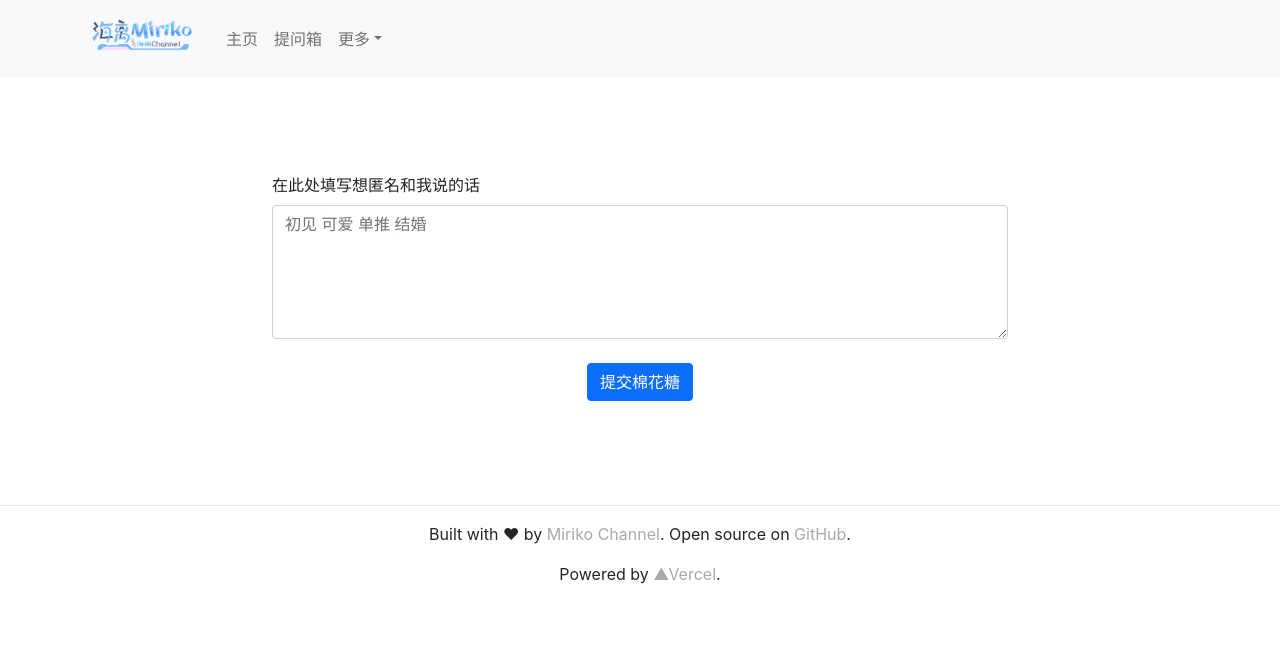
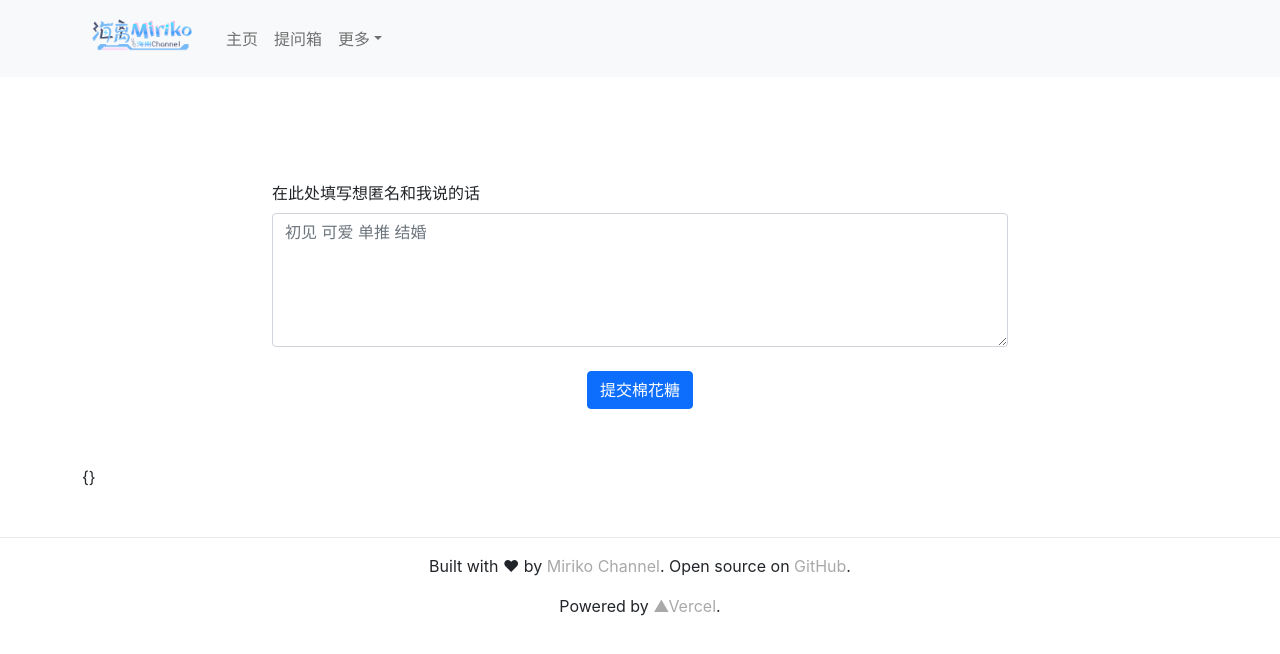
Before and after one commit to miriko-ch/miriko.live, a Next.js app: page /box in a window 1280 px wide. Shown: the top 654 px of the page. Built offline with nearby package versions, Linux system fonts and the light colour scheme; no server answers.

Commit message:
google recaptcha

```diff
--- a/components/footer.js
+++ b/components/footer.js
@@ -1,5 +1,5 @@
 import Image from 'next/image'
-import styles from '../styles/Footer.module.css'
+import styles from '../styles/footer.module.css'
 
 export default function Footer() {
   return(
@@ -9,7 +9,7 @@ export default function Footer() {
           <p>Built with ♥ by{' '}
             <a href="https://github.com/miriko-channel" target="_blank" rel="noopener noreferrer">Miriko Channel</a>.
              Open source on{' '}
-             <a href="https://github.com/miriko-channel/miriko-home">GitHub</a>.
+             <a href="https://github.com/miriko-channel/miriko.live">GitHub</a>.
           </p>
         </div>
         <div className={styles.footerRow}>
@@ -17,8 +17,7 @@ export default function Footer() {
           <a
             href="https://vercel.com?utm_source=miriko-ch&utm_campaign=oss"
             target="_blank"
-            rel="noopener noreferrer"
-          >
+            rel="noopener noreferrer">
             ▲Vercel
           </a>.
         </div>
--- a/pages/_app.js
+++ b/pages/_app.js
@@ -14,6 +14,8 @@ function MyApp({ Component, pageProps }) {
     <>
       <Head>
         <meta name="viewport" content="width=device-width, initial-scale=1" />
+        <meta name="description" content="你好，我是VUP海离" />
+        <link rel="icon" href="/img/square_logo.png" />
       </Head>
       <SSRProvider>
         <Layout>
--- /dev/null
+++ b/pages/api/recaptcha.js
@@ -0,0 +1,13 @@
+export default async (req, res) => {
+  const SECRET_KEY = process.env.RECAPTCHA_SECRETKEY;
+  const { recaptcha_token } = req.body;
+  const verifyUrl = `https://www.recaptcha.net/recaptcha/api/siteverify?secret=${SECRET_KEY}&response=${recaptcha_token}`;
+  try {
+    const recaptchaRes = await fetch(verifyUrl, { method: "POST" });
+    const recaptchaJson = await recaptchaRes.json();
+    console.log('success: ' + JSON.stringify(recaptchaJson));
+    res.status(200).json({ recaptchaJson });
+  } catch (e) {
+    res.status(400).json(e.error);
+  }
+}
--- a/pages/box.js
+++ b/pages/box.js
@@ -1,47 +1,114 @@
 import Head from "next/head";
-import { useState } from "react";
+import Script from 'next/script'
+
+import { useState, useEffect } from "react";
 import { Container, Row, Col, Form, Button } from "react-bootstrap";
 import { Circle } from "react-circle";
+import styles from "../styles/box.module.css";
 
 export default function Box() {
   const [text, setText] = useState('');
+  const [submit, setSubmit] = useState("REGISTER");
+  const [processing, setProcessing] = useState(false);
+  const [completed, setCompleted] = useState(false);
+  const [result, setResult] = useState({});
   const max_len = 1000;
+
+  useEffect(() => {
+    setSubmit(() => {
+      if (completed) return "RESET";
+      if (processing) return "PROCESSING";
+      return "REGISTER";
+    });
+  }, [processing, completed]);
+
+  const handleSubmit = (e) => {
+    e.preventDefault();
+    console.log('handleSubmit: ' + text);
+    if (completed) {
+      setCompleted(false);
+      setText('');
+      setResult({});
+    } else {
+      setProcessing(true);
+      window.grecaptcha.ready(() => {
+        window.grecaptcha
+          .execute(process.env.NEXT_PUBLIC_RECAPTCHA_SITE_KEY, { action: "submit" })
+          .then(async (token) => {
+            /* send data to the server */
+            const body = {
+              recaptcha_token: token
+            };
+            try {
+              const response = await fetch('/api/recaptcha', {
+                method: "POST",
+                headers: { "Content-Type": "application/json;chaset=utf-8" },
+                body: JSON.stringify(body)
+              });
+              if (response.ok) {
+                const json = await response.json();
+                setResult(json);
+                setCompleted(true);
+              } else {
+                throw new Error(response.statusText);
+              }
+            } catch (err) {
+              setResult({ message: err.message });
+            }
+          })
+          .catch((err) => {
+            setResult({ message: err.message });
+          });
+        setProcessing(false);
+      });
+    }
+  };
 
   return (
     <>
       <Head>
         <title>海离的提问箱</title>
       </Head>
+      <Script strategy="beforeInteractive" src={`https://www.recaptcha.net/recaptcha/api.js?render=${process.env.NEXT_PUBLIC_RECAPTCHA_SITE_KEY}`} />
       <Container className="py-5" as="header">
         <Row className="py-lg-5">
           <Col lg={8} md={10} className="mx-auto">
-            <Form>
+            <Form onSubmit={handleSubmit}>
               <Form.Group className="mb-3" controlId="content">
-                <Row>
-                  <Col>
-                    <Form.Label>在此处填写想匿名和我说的话</Form.Label>
+                <Row className="py-2">
+                  <Col className={styles.hint}>
+                    <Form.Label className={styles.hintText}>在此处填写想匿名和我说的话</Form.Label>
                   </Col>
-                  { text.length != 0 &&
-                    <Col xs="auto" md="auto" lg="auto" style={ {textAlign: "right"} }>{' '}
-                      <Circle progress={ text.length != 0 ? Math.max((text.length / max_len) * 100, 5) : 0 } size="20" lineWidth="64" showPercentage={false} />
-                      <span style={{color: "darkgray"}}>{' '}{ max_len - text.length}</span>
+                  {text.length != 0 &&
+                    <Col className={styles.counter} xs="auto" md="auto" lg="auto" >
+                      <Circle className={styles.progress} progress={text.length != 0 ? Math.max((text.length / max_len) * 100, 5) : 0} size="20" lineWidth="64" showPercentage={false} />
+                      <span className={styles.remain}>{max_len - text.length}</span>
                     </Col>
                   }
                 </Row>
                 <Form.Control as="textarea"
-                              rows={5} maxLength={max_len}
-                              onChange={(e) => setText(e.target.value)}
-                              placeholder="初见 可爱 单推 结婚"/>
+                  rows={5} maxLength={max_len}
+                  placeholder="初见 可爱 单推 结婚"
+                  onChange={(e) => setText(e.target.value)}
+                />
               </Form.Group>
               <div className="text-center py-2">
-                <Button variant="primary" type="submit" className="text-center">
+
+                <Button id="submitButton"
+                  variant="primary" type="submit"
+                  className="text-center">
                   提交棉花糖
                 </Button>
               </div>
             </Form>
           </Col>
         </Row>
+        <Row>
+          <div>
+            { JSON.stringify(result, undefined, 2) }
+          </div>
+        </Row>
       </Container>
     </>
   )
-}
+};
--- /dev/null
+++ b/styles/box.module.css
@@ -0,0 +1,20 @@
+.hint {
+  display: flex;
+  align-items: center;
+  justify-content: left;
+}
+
+.hintText {
+  margin-bottom: 0;
+}
+
+.counter {
+  display: flex;
+  align-items: center;
+  justify-content: right;
+}
+
+.remain {
+  margin-left: 3px;
+  color: darkgrey;
+}
--- a/styles/Home.module.css
+++ b/styles/home.module.css
@@ -7,6 +7,6 @@
   border-radius: 50% !important;
 }
 
-.stat-badge {
+.statBadge {
   max-height: 20px;
 }
```
Also changed, not shown: pages/index.js (+5 -5 lines), styles/footer.module.css (renamed from styles/Footer.module.css).
